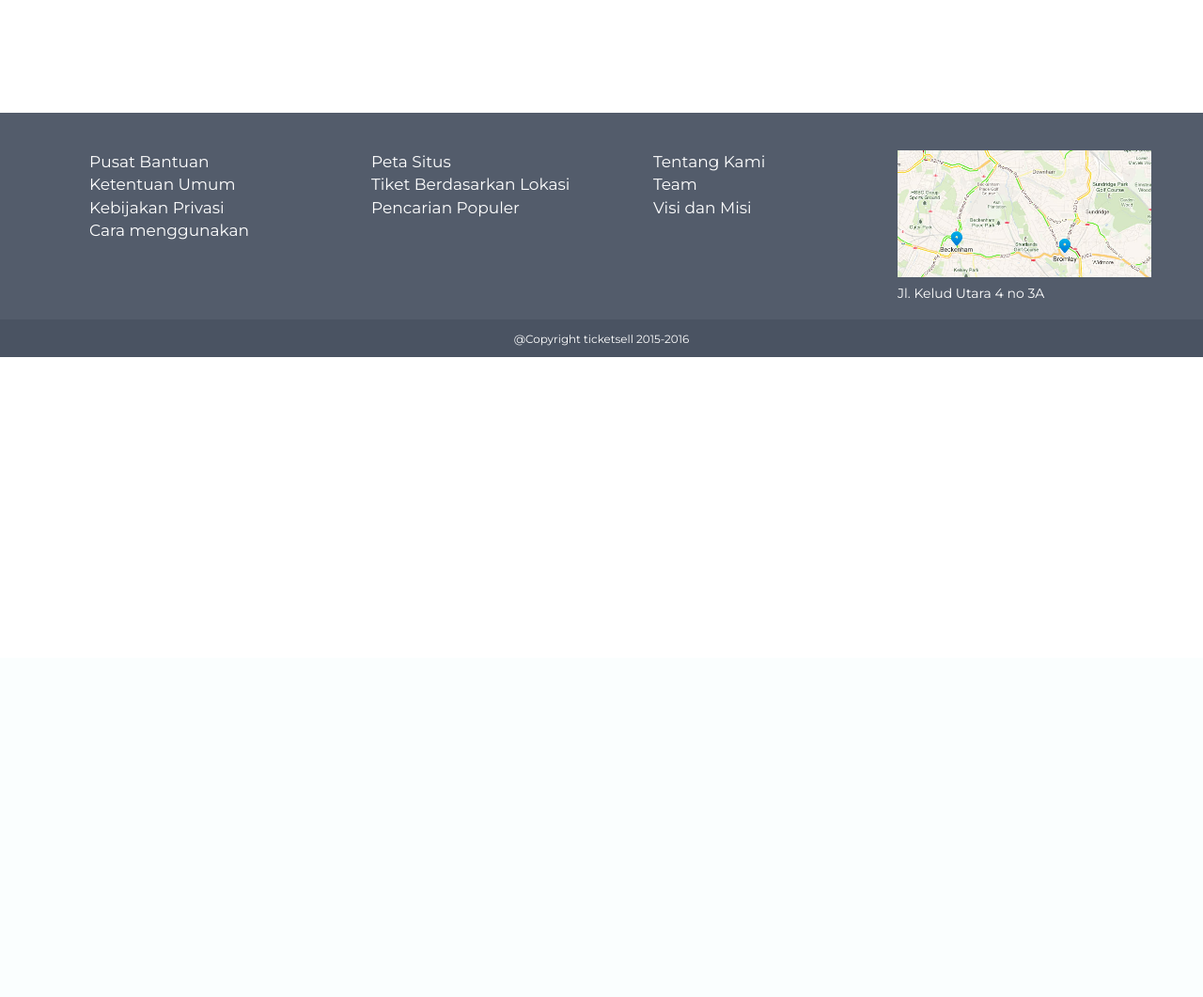
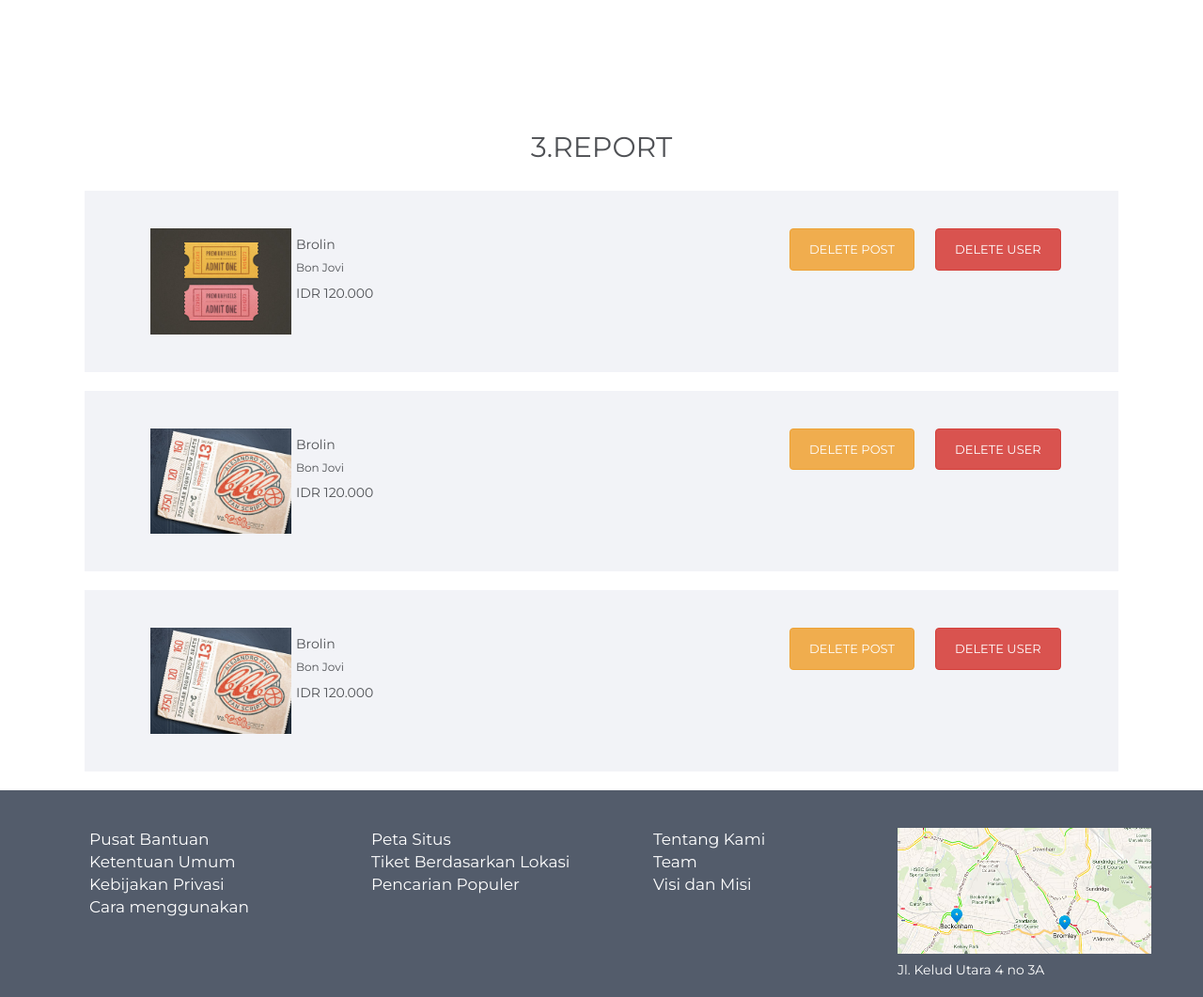
Before and after one commit to rolies/advanceSE, a CodeIgniter app: page /advanceSE/index.php/admin/index in a window 1280 px wide. Shown: the part 100-1161 px from the top of the page at 94% size. Before the commit the page ends 480 px from the top, so only its background shows below. Run offline with CodeIgniter, Linux system fonts and the light colour scheme.

Commit message:
admin bos sesuai design

```diff
--- a/application/views/admin/admin-body.php
+++ b/application/views/admin/admin-body.php
@@ -1,7 +1,66 @@
-
 
 <div class="container">
-	<div class="row">
-
+	<div class="row text-center">
+		<h2> 3.REPORT </h2>
+	</div>
+	<div class="row re">
+		<div class="col-md-4">
+			<div class="col-md-6">
+				<img src="<?php echo base_url(); ?>template/img/ticket1.jpg" width="150px" class="pull-left">
+			</div>
+			<div class="col-md-6">
+				<h5> Brolin</h5>
+				<h6> Bon Jovi </h6>
+				<p> IDR 120.000 </p>
+			</div>
+		</div>
+		<div class="col-md-4 col-md-offset-4">
+			<div class="col-md-6 button">
+				<a href="#" class="btn btn-warning">DELETE POST</a>
+			</div>
+			<div class="col-md-6">
+				<a href="#" class="btn btn-danger">DELETE USER</a>
+			</div>
+		</div>
+	</div>
+	<div class="row re">
+		<div class="col-md-4">
+			<div class="col-md-6">
+				<img src="<?php echo base_url(); ?>template/img/ticket2.jpg" width="150px" class="pull-left">
+			</div>
+			<div class="col-md-6">
+				<h5> Brolin</h5>
+				<h6> Bon Jovi </h6>
+				<p> IDR 120.000 </p>
+			</div>
+		</div>
+		<div class="col-md-4 col-md-offset-4">
+			<div class="col-md-6">
+				<a href="#" class="btn btn-warning">DELETE POST</a>
+			</div>
+			<div class="col-md-6">
+				<a href="#" class="btn btn-danger">DELETE USER</a>
+			</div>
+		</div>
+	</div>
+	<div class="row re">
+		<div class="col-md-4">
+			<div class="col-md-6">
+				<img src="<?php echo base_url(); ?>template/img/ticket2.jpg" width="150px" class="pull-left">
+			</div>
+			<div class="col-md-6">
+				<h5> Brolin</h5>
+				<h6> Bon Jovi </h6>
+				<p> IDR 120.000 </p>
+			</div>
+		</div>
+		<div class="col-md-4 col-md-offset-4">
+			<div class="col-md-6">
+				<a href="#" class="btn btn-warning">DELETE POST</a>
+			</div>
+			<div class="col-md-6">
+				<a href="#" class="btn btn-danger">DELETE USER</a>
+			</div>
+		</div>
 	</div>
 </div>
--- a/application/views/admin/admin-header.php
+++ b/application/views/admin/admin-header.php
@@ -8,7 +8,7 @@
 		<meta name="viewport" content="width=device-width">
 		<link rel="stylesheet" href="<?php echo base_url(); ?>template/css/bootstrap.css">
 		<link rel="stylesheet" href="<?php echo base_url(); ?>template/css/style.css">
-		<link rel="stylesheet" href="<?php echo base_url(); ?>template/css/user-style.css">
+		<link rel="stylesheet" href="<?php echo base_url(); ?>template/css/admin-style.css">
 		<link href='https://fonts.googleapis.com/css?family=Montserrat:400,700' rel='stylesheet' type='text/css'>
 
 		<script src="<?php echo base_url(); ?>template/js/jquery.min.js"></script>
--- /dev/null
+++ b/template/css/admin-style.css
@@ -0,0 +1,11 @@
+header {
+	background: #2BD3D6;
+	height: 100px;
+	margin-bottom: 120px;
+}
+.re {
+	background-color:#f2f3f7;
+	padding: 40px;
+	margin:20px;}
+.btn {
+	padding: 12px 20px;} !important
```
